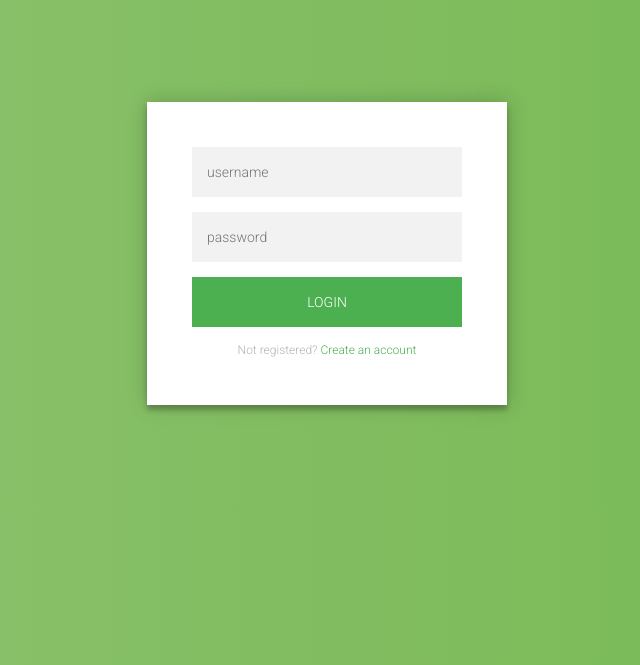
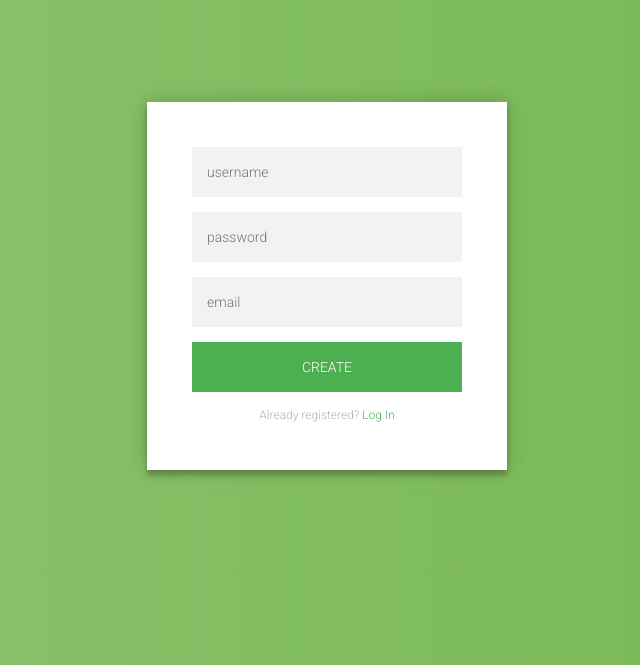
Before and after one commit to sethmuriuki/My-Recipe, a Python web app: template app/templates/auth/registration.html in a window 1280 px wide. Shown: the top 665 px of the page, without its empty margins (313-953 px from the left). Run offline with Jinja, Linux system fonts and the light colour scheme; the template is opened without the code that fills it, so the values that code supplies are empty; some libraries are stand-ins or nearby versions.

Commit message:
Update restration page

```diff
--- a/app/auth/views.py
+++ b/app/auth/views.py
@@ -27,12 +27,12 @@ def register():
         user = User.query.filter_by(email=form.email.data).first()
         if user is not None and user.verify_password(form.password.data):
             login_user(user,form.remember.data)
-            return redirect(request.args.get('next')or url_for('main.index'))
+            return redirect(request.args.get('next')or url_for('auth.login'))
 
         flash('invalid password')
 
     title = "One Minute Pitch Login"
-    return render_template('auth/register.html',registration_form = form,title = title)
+    return render_template('auth/registration.html',registration_form = form,title = title)
 
 #logout
 @auth.route('/logout')
--- a/app/templates/auth/login.html
+++ b/app/templates/auth/login.html
@@ -11,7 +11,7 @@
       <input type="text" placeholder="username"/>
       <input type="password" placeholder="password"/>
       <button>login</button>
-      <p class="message">Not registered? <a href="#">Create an account</a></p>
+      <p class="message">Not registered? <a href="{{url_for('auth.register')}}">Create an account</a></p>
     </form>
   </div>
 </div>
--- a/app/templates/auth/registration.html
+++ b/app/templates/auth/registration.html
@@ -10,8 +10,9 @@
     <form class="login-form">
       <input type="text" placeholder="username"/>
       <input type="password" placeholder="password"/>
-      <button>login</button>
-      <p class="message">Not registered? <a href="#">Create an account</a></p>
+      <input type="email" placeholder="email">
+      <button>create</button>
+      <p class="message">Already registered? <a href="{{url_for('auth.login')}}">Log In</a></p>
     </form>
   </div>
 </div>
```
